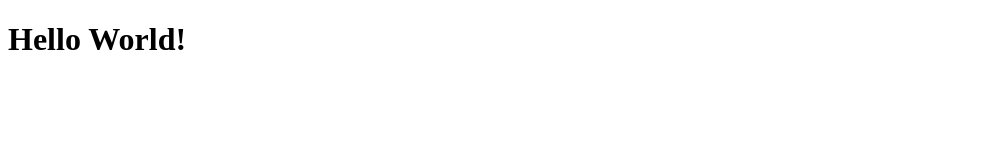
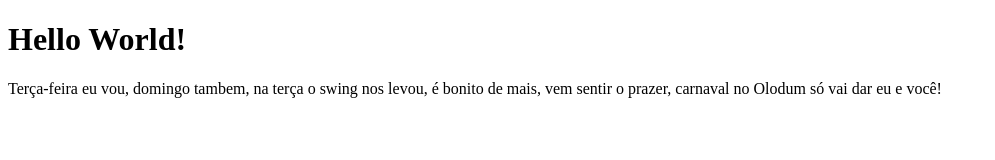
Before and after one commit to witasrocha/teste_aula_ads, a plain HTML site: page index.html in a window 1280 px wide. Shown: the whole page, without its empty margins (0-995 px from the left). Drawn offline with Linux system fonts and the light colour scheme.

Commit message:
Update index.html

```diff
--- a/index.html
+++ b/index.html
@@ -7,5 +7,8 @@
 </head>
 <body>
 <h1>Hello World!</h1>
+
+
+<p>Terça-feira eu vou, domingo tambem, na terça o swing nos levou, é bonito de mais, vem sentir o prazer, carnaval no Olodum só vai dar eu e você!</p>
 </body>
 </html>
```
